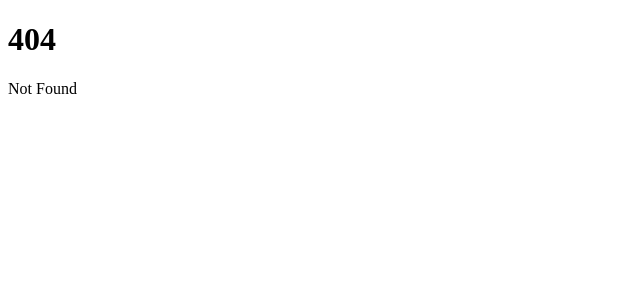
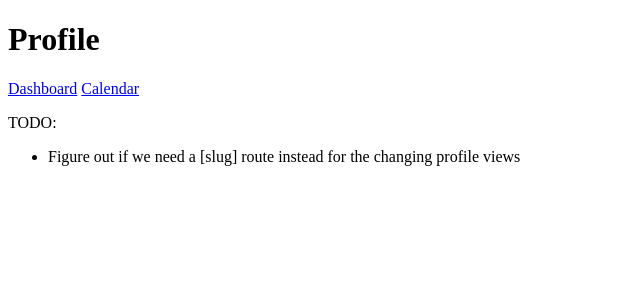
Before and after one commit to DylanHalstead/ClassConnect, a SvelteKit app: page /profile in a window 1280 px wide. Before the commit this address had no page. Shown: the top 300 px of the page, without its empty margins (0-640 px from the left). Built offline with nearby package versions, Linux system fonts and the light colour scheme.

Commit message:
added routes for existing figma pages

```diff
--- /dev/null
+++ b/src/routes/profile/+page.svelte
@@ -0,0 +1,9 @@
+<h1>Profile</h1>
+
+<a href="/">Dashboard</a>
+<a href="/calendar">Calendar</a>
+
+<p>TODO:</p>
+<ul>
+    <li>Figure out if we need a [slug] route instead for the changing profile views</li>
+</ul>
```
Also changed, not shown: src/routes/+page.svelte (+11 -2 lines), src/routes/calendar/+page.svelte (added, +9 -0 lines).
